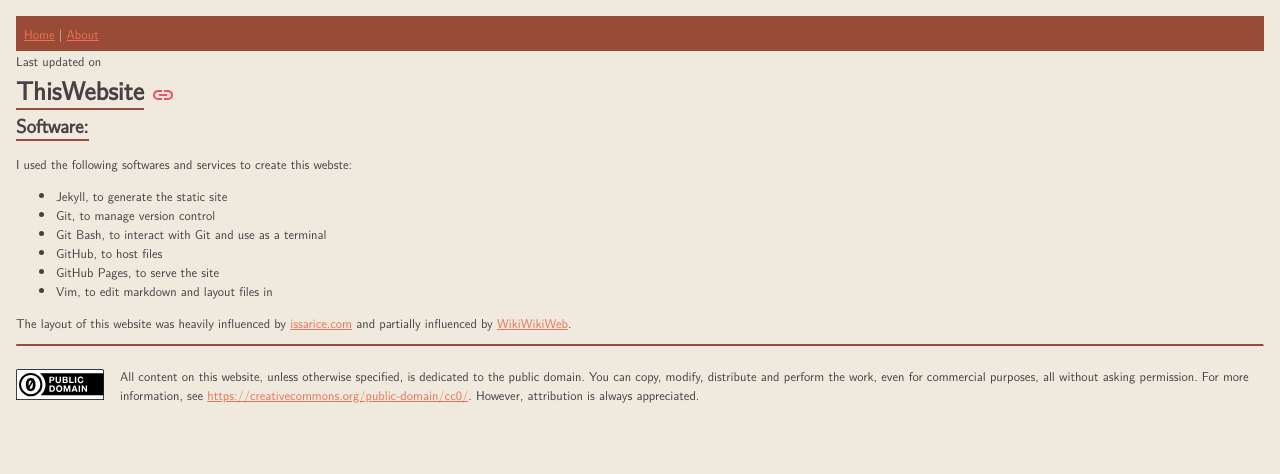
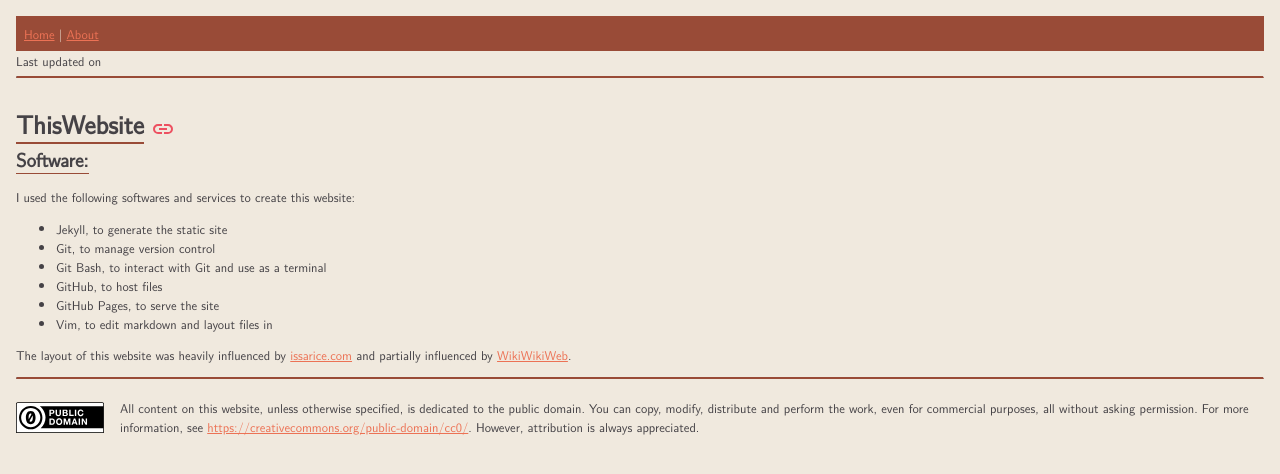
Before and after one commit to harperawl/home, a Jekyll site: the page built from _pages/ThisWebsite.md, in a window 1280 px wide. Shown: the top 474 px of the page. Built offline with Jekyll 4.4.1, drawn with Linux system fonts in a browser that asks for light colours.

Commit message:
improve css on section headers

```diff
--- a/_includes/footer.html
+++ b/_includes/footer.html
@@ -1,4 +1,3 @@
-<hr>
 <footer>
 	<img src="/assets/images/cc-zero.svg" />
 	<p>All content on this website, unless otherwise specified, is dedicated to the public domain. You can copy, modify, distribute and perform the work, even for commercial purposes, all without asking permission. For more information, see <a href="https://creativecommons.org/public-domain/cc0/" target="_blank">https://creativecommons.org/public-domain/cc0/</a>. However, attribution is always appreciated.</p>
--- a/_layouts/default.html
+++ b/_layouts/default.html
@@ -8,10 +8,12 @@
 {% include header.html %}
 <body>
 	{% include last_updated.html %}
+	<hr>
 	<br>
 	<h1>{{ page.title }}</h1> {% include link_to_page.html %}
 	<br>
 	{{ content }}
 </body>
+<hr>
 {% include footer.html %}
 </html>
--- a/_pages/ThisWebsite.md
+++ b/_pages/ThisWebsite.md
@@ -3,7 +3,7 @@
 description: Information about this website, harperawl.net, and related pages.
 ---
 ## Software:
-I used the following softwares and services to create this webste:
+I used the following softwares and services to create this website:
 - Jekyll, to generate the static site
 - Git, to manage version control
 - Git Bash, to interact with Git and use as a terminal
--- a/assets/css/styles.css
+++ b/assets/css/styles.css
@@ -56,8 +56,15 @@
 h1, h2, h3, h4, h5, h6 {
   margin: 0;
   padding: 0;
-	border-bottom: 2px solid var(--supplementary-color);
   display: inline-block;
+}
+
+h1 {
+  border-bottom: 2px solid var(--supplementary-color);
+}
+
+h2, h3, h4, h5, h6 {
+  border-bottom: 1px solid var(--supplementary-color);
 }
 
 hr {
```
